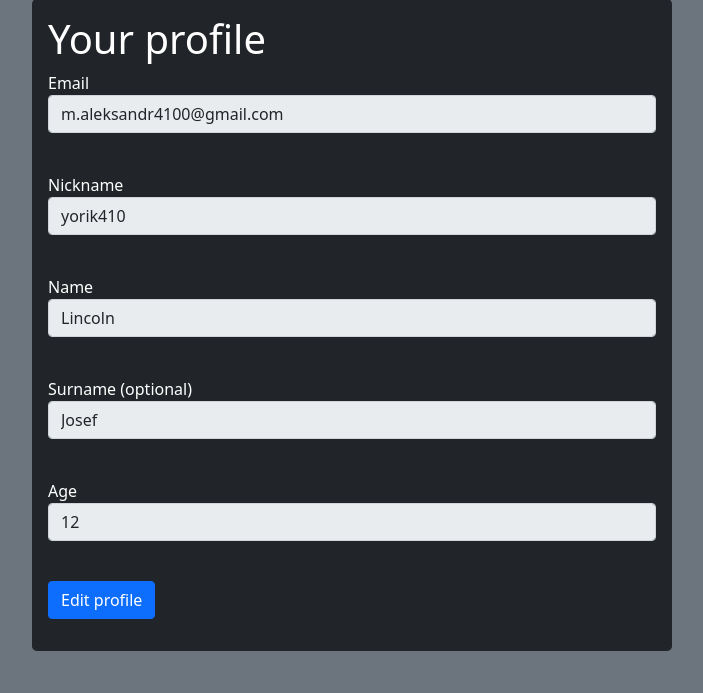
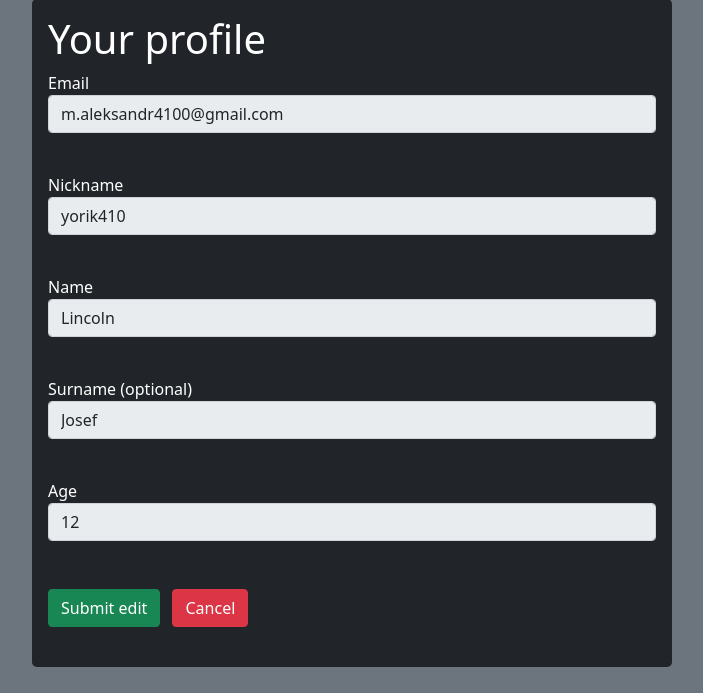
Before and after one commit to yorik410/messenger, a Flask app: page /profile in a window 1280 px wide. Shown: the part 107-800 px from the top of the page, without its empty margins (296-999 px from the left). Run offline with Flask 3, Linux system fonts and the light colour scheme; a user stored in the database is signed in.

Commit message:
cancel profile edit button

```diff
--- a/templates/profile.html
+++ b/templates/profile.html
@@ -56,7 +56,10 @@
                 <p><a href="/edit_password" class="btn btn-primary">Edit password</a></p>
                 <p>{{ form.submit(type="submit", class="btn btn-success") }}</p>
             {% else %}
-                <p><a href="/profile?edit=true" class="btn btn-primary">Edit profile</a></p>
+                <p>
+                    <span>{{ form.submit(type="submit", class="btn btn-success") }}</span>
+                    <span><a href="/profile" class="btn btn-danger m-2">Cancel</a></span>
+                </p>
             {% endif %}
         </form>
     </div>
```
